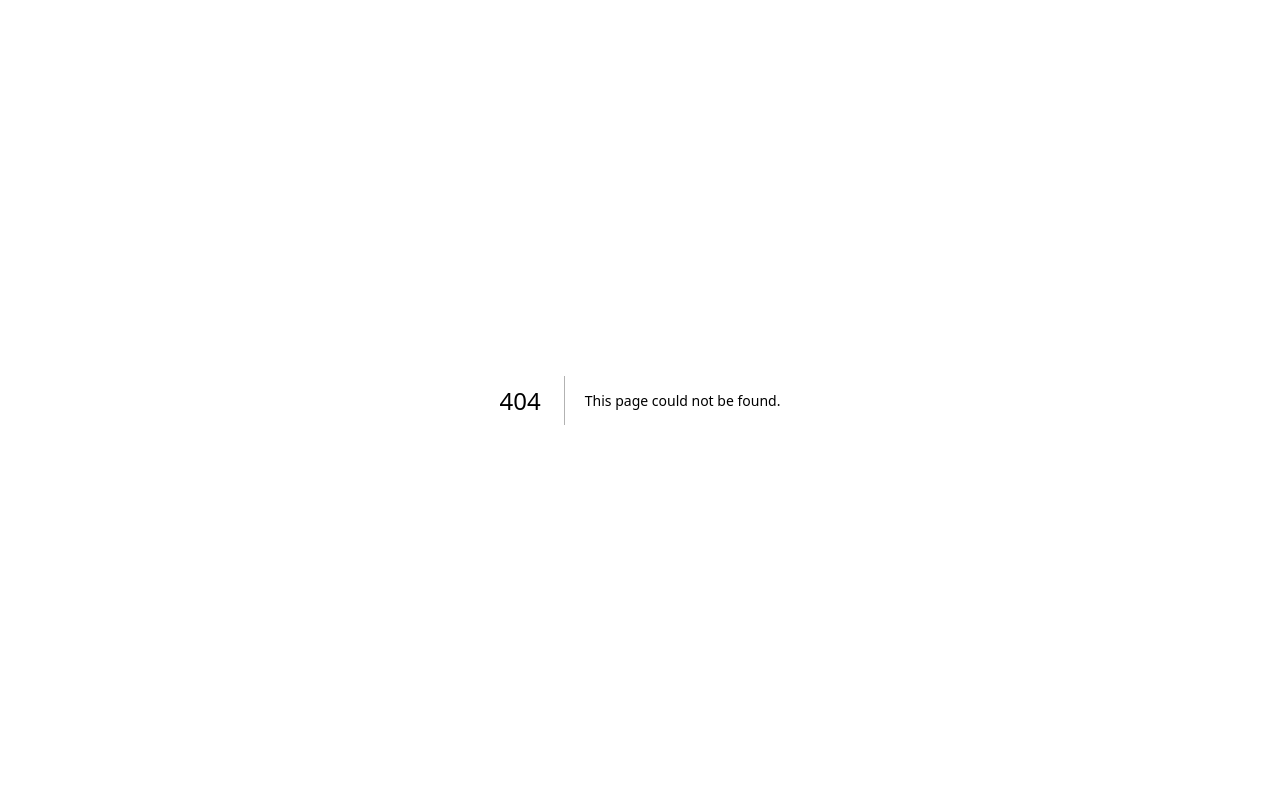
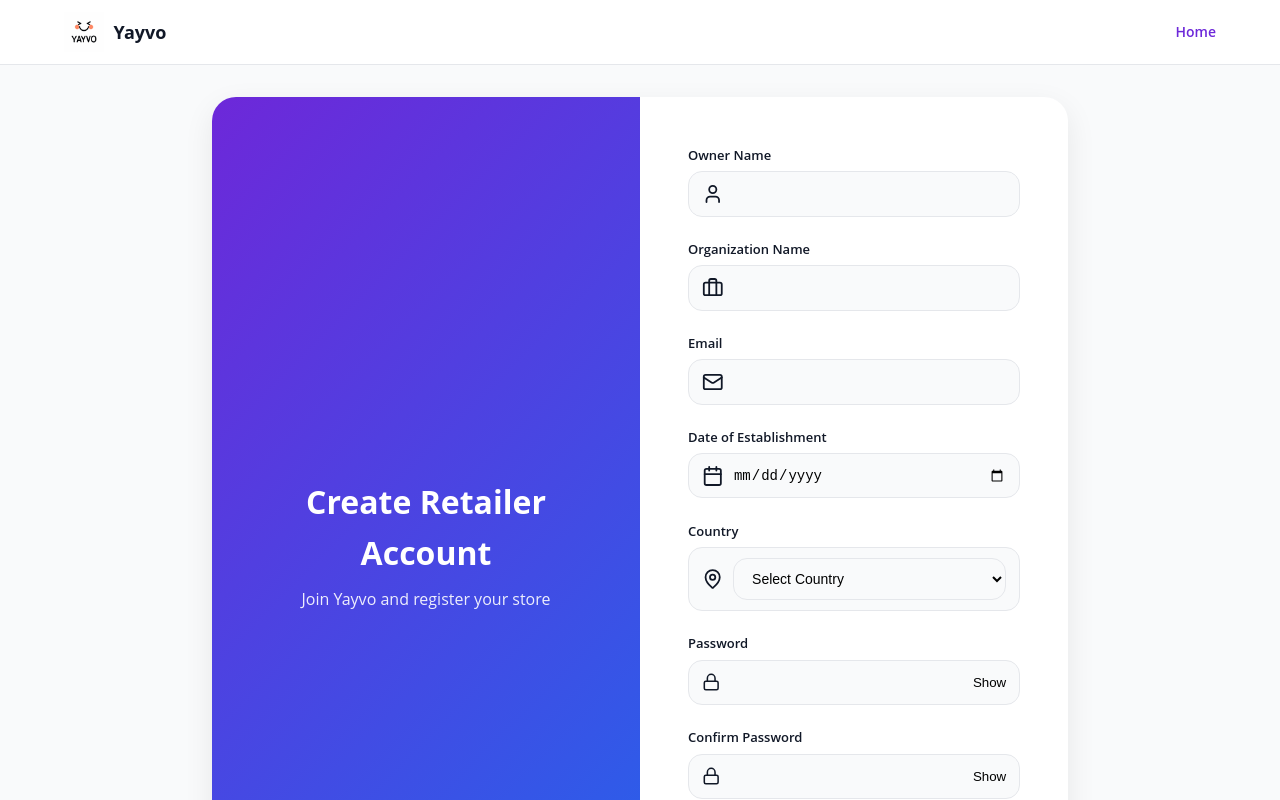
Before and after one commit to SarjakBhandari/yayvo-web, a Next.js app: page /registration/retailer in a window 1280 px wide. Before the commit this address had no page. Shown: the top 800 px of the page. Built offline with nearby package versions, Linux system fonts and the light colour scheme.

Commit message:
made the retailer registration page

```diff
--- /dev/null
+++ b/app/(auth)/registration/retailer/page.tsx
@@ -0,0 +1,196 @@
+"use client";
+
+import { useState } from "react";
+import { useForm } from "react-hook-form";
+import { z } from "zod";
+import { zodResolver } from "@hookform/resolvers/zod";
+import { useRouter } from "next/navigation";
+import Link from "next/link";
+import { Mail, Lock, User, Calendar, MapPin, Briefcase } from "lucide-react";
+
+/* ---------------- Schema ---------------- */
+const retailerSchema = z
+  .object({
+    ownerName: z.string().min(1, "Owner name is required"),
+    orgName: z.string().min(1, "Organization name is required"),
+    email: z.string().email("Enter a valid email"),
+    doe: z.string().min(1, "Date of Establishment is required"),
+    country: z.string().min(1, "Country is required"),
+    password: z.string().min(6, "Password must be at least 6 characters"),
+    confirmPassword: z.string(),
+  })
+  .refine((data) => data.password === data.confirmPassword, {
+    message: "Passwords do not match",
+    path: ["confirmPassword"],
+  });
+
+type RetailerData = z.infer<typeof retailerSchema>;
+
+/* ---------------- Country List ---------------- */
+const countries = [
+  "Nepal",
+  "India",
+  "China",
+  "United States",
+  "United Kingdom",
+  "Australia",
+  "Canada",
+  "Germany",
+  "France",
+  "Japan",
+];
+
+export default function RetailerRegistrationPage() {
+  const [showPassword, setShowPassword] = useState(false);
+  const [showConfirmPassword, setShowConfirmPassword] = useState(false);
+  const router = useRouter();
+
+  const {
+    register,
+    handleSubmit,
+    formState: { errors },
+    setValue,
+  } = useForm<RetailerData>({
+    resolver: zodResolver(retailerSchema),
+  });
+
+  const onSubmit = (data: RetailerData) => {
+    console.log(data);
+    alert("Retailer Registration Successful!");
+    router.push("/auth/login"); // Redirect after success
+  };
+
+  return (
+    <div className="auth-layout">
+      <div className="auth-card">
+        {/* LEFT PANEL */}
+        <div className="auth-left">
+          <h1 className="auth-title">Create Retailer Account</h1>
+          <p style={{ opacity: 0.9, marginTop: "0.5rem", textAlign: "center" }}>
+            Join Yayvo and register your store
+          </p>
+        </div>
+
+        {/* RIGHT PANEL */}
+        <div className="auth-right">
+          <form onSubmit={handleSubmit(onSubmit)} className="auth-form">
+            {/* Owner Name */}
+            <div className="form-group">
+              <label>Owner Name</label>
+              <div className="input-icon">
+                <User className="icon" />
+                <input type="text" {...register("ownerName")} />
+              </div>
+              {errors.ownerName && (
+                <p className="form-error">{errors.ownerName.message}</p>
+              )}
+            </div>
+
+            {/* Organization Name */}
+            <div className="form-group">
+              <label>Organization Name</label>
+              <div className="input-icon">
+                <Briefcase className="icon" />
+                <input type="text" {...register("orgName")} />
+              </div>
+              {errors.orgName && (
+                <p className="form-error">{errors.orgName.message}</p>
+              )}
+            </div>
+
+            {/* Email */}
+            <div className="form-group">
+              <label>Email</label>
+              <div className="input-icon">
+                <Mail className="icon" />
+                <input type="email" {...register("email")} />
+              </div>
+              {errors.email && <p className="form-error">{errors.email.message}</p>}
+            </div>
+
+            {/* Date of Establishment */}
+            <div className="form-group">
+              <label>Date of Establishment</label>
+              <div className="input-icon">
+                <Calendar className="icon" />
+                <input
+                  type="date"
+                  {...register("doe")}
+                  onChange={(e) => setValue("doe", e.target.value)}
+                />
+              </div>
+              {errors.doe && <p className="form-error">{errors.doe.message}</p>}
+            </div>
+
+            {/* Country */}
+            <div className="form-group">
+              <label>Country</label>
+              <div className="input-icon">
+                <MapPin className="icon" />
+                <select {...register("country")}>
+                  <option value="">Select Country</option>
+                  {countries.map((c) => (
+                    <option key={c} value={c}>
+                      {c}
+                    </option>
+                  ))}
+                </select>
+              </div>
+              {errors.country && <p className="form-error">{errors.country.message}</p>}
+            </div>
+
+            {/* Password */}
+            <div className="form-group">
+              <label>Password</label>
+              <div className="input-icon">
+                <Lock className="icon" />
+                <input
+                  type={showPassword ? "text" : "password"}
+                  {...register("password")}
+                />
+                <button
+                  type="button"
+                  onClick={() => setShowPassword(!showPassword)}
+                  style={{ background: "transparent", border: "none", cursor: "pointer" }}
+                >
+                  {showPassword ? "Hide" : "Show"}
+                </button>
+              </div>
+              {errors.password && <p className="form-error">{errors.password.message}</p>}
+            </div>
+
+            {/* Confirm Password */}
+            <div className="form-group">
+              <label>Confirm Password</label>
+              <div className="input-icon">
+                <Lock className="icon" />
+                <input
+                  type={showConfirmPassword ? "text" : "password"}
+                  {...register("confirmPassword")}
+                />
+                <button
+                  type="button"
+                  onClick={() => setShowConfirmPassword(!showConfirmPassword)}
+                  style={{ background: "transparent", border: "none", cursor: "pointer" }}
+                >
+                  {showConfirmPassword ? "Hide" : "Show"}
+                </button>
+              </div>
+              {errors.confirmPassword && (
+                <p className="form-error">{errors.confirmPassword.message}</p>
+              )}
+            </div>
+
+            <button type="submit" className="btn btn-primary" style={{ width: "100%" }}>
+              Register
+            </button>
+
+            <p className="auth-footer-links" style={{ marginTop: "15px" }}>
+              Already have an account? <Link href="/auth/login">Login</Link>
+            </p>
+          </form>
+        </div>
+      </div>
+    </div>
+  );
+}
```
